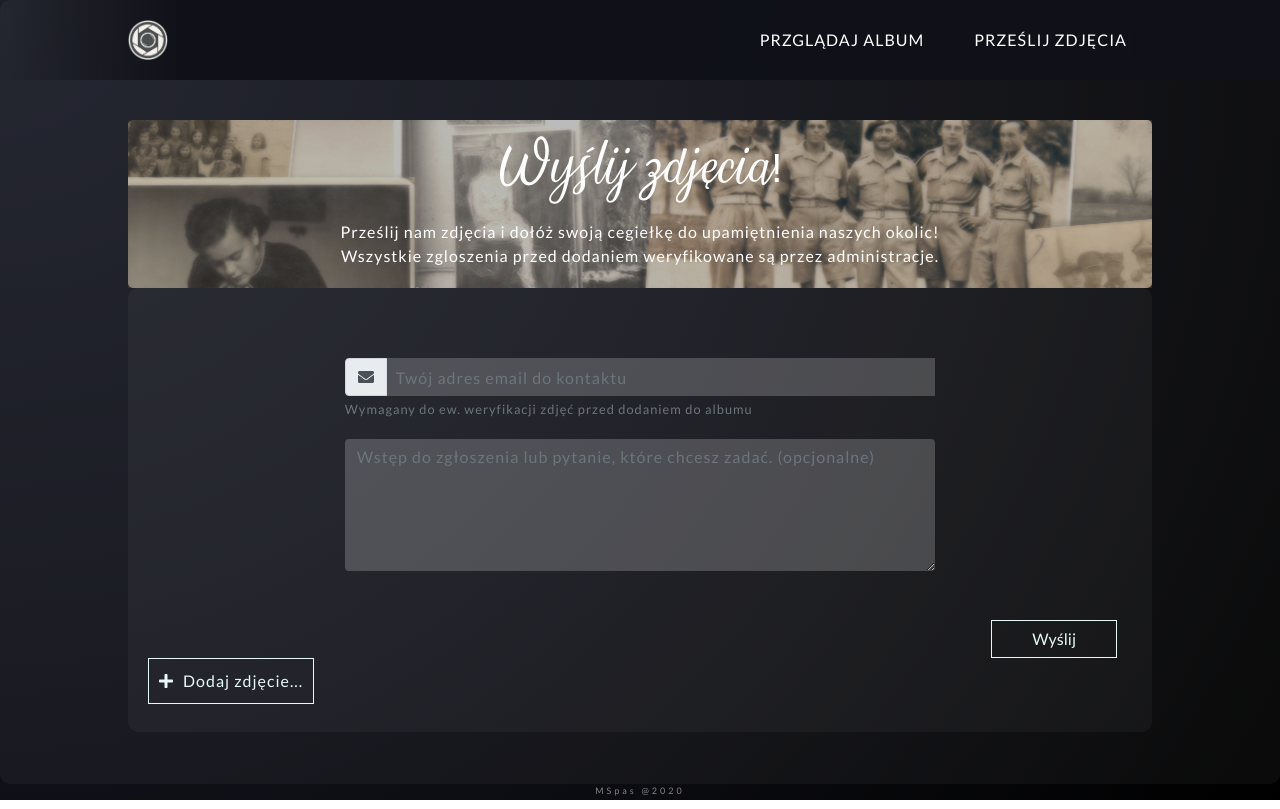
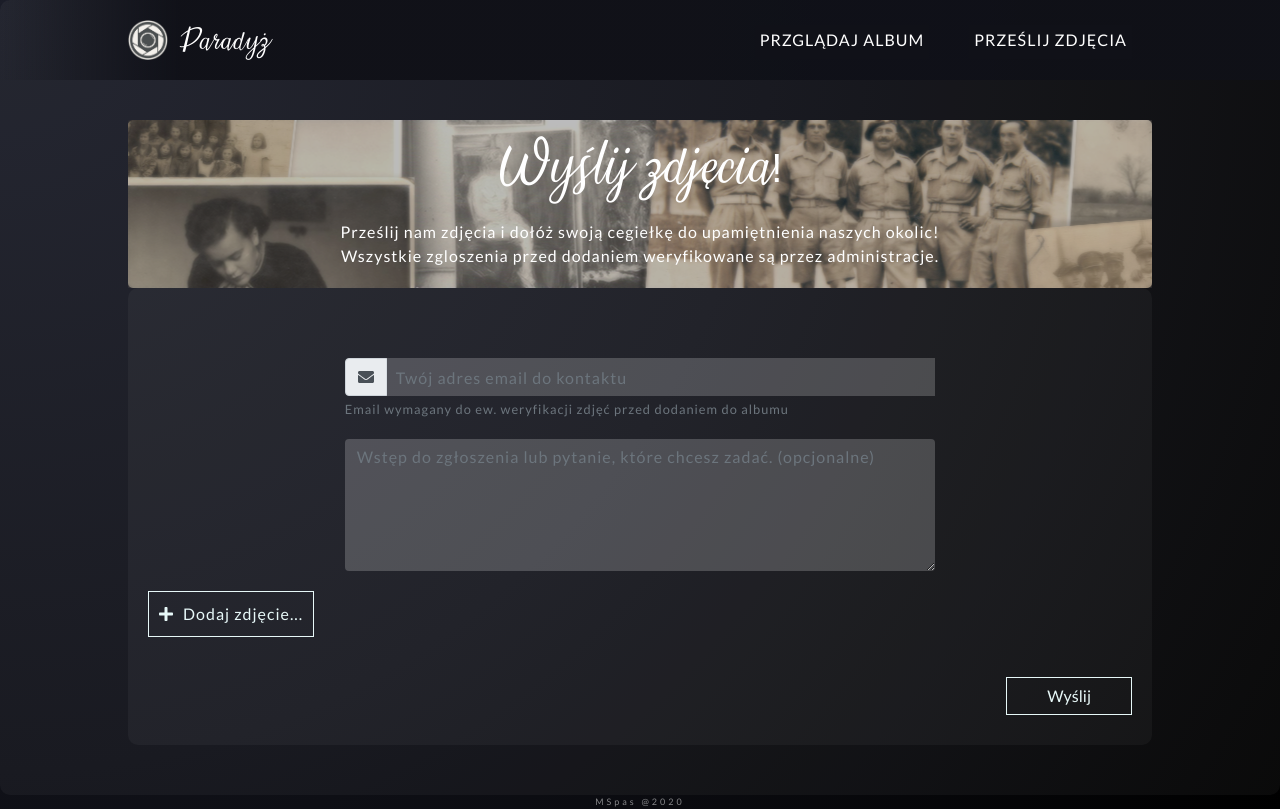
Before and after one commit to mspas/Album, a React (Create React App) app in the folder client/: page /kontakt in a window 1280 px wide. Built offline with nearby package versions, Linux system fonts and the light colour scheme.

Commit message:
fixed bug with hiding navbar when modal opens, fixed bug with validation data when uploading imgs

```diff
--- a/client/src/components/AdminPanel/UploadImages.js
+++ b/client/src/components/AdminPanel/UploadImages.js
@@ -117,9 +117,9 @@ function UploadImages(props) {
         image.alertType = false;
         check = false;
       }
-      setImages(array);
-      return check;
     }
+    setImages(array);
+    return check;
   };
 
   const setUploadResult = (resultArray) => {
--- a/client/src/components/Album/Contact.js
+++ b/client/src/components/Album/Contact.js
@@ -106,7 +106,6 @@ function Contact() {
       if (images.length > 0) check = validateData([...images]);
       resolve(check);
     }).then(() => {
-      console.log("siema", check);
       if (check)
         _auth
           .fetch("/api/send-email", {
@@ -123,7 +122,6 @@ function Contact() {
             setShowError(true);
           });
       else {
-        console.log("siema", check);
         if (mailText.length < 1) {
           if (images.length > 0)
             setError({
@@ -151,9 +149,9 @@ function Contact() {
         image.alertType = false;
         check = false;
       }
+    }
     setImages(array);
     return check;
-    }
   };
 
   return (
@@ -214,7 +212,8 @@ function Contact() {
                   </Form.Control.Feedback>
                 </InputGroup>
                 <Form.Text className="text-muted">
-                  Wymagany do ew. weryfikacji zdjęć przed dodaniem do albumu
+                  Email wymagany do ew. weryfikacji zdjęć przed dodaniem do
+                  albumu
                 </Form.Text>
               </Form.Group>
 
@@ -265,6 +264,7 @@ function Contact() {
             ></Spinner>
           </div>
         )}
+        <div className={styles.imagesListContainer}>
           {images.map((image, index) => {
             return (
               <NewImage
@@ -283,6 +283,7 @@ function Contact() {
           })}
         </div>
       </div>
+    </div>
   );
 }
 
--- a/client/src/components/Album/styles/Contact.module.sass
+++ b/client/src/components/Album/styles/Contact.module.sass
@@ -56,6 +56,8 @@
                     z-index: 0
                     opacity: 1
                     outline: none
+                    @media screen and ( max-width: 355px )
+                        min-width: calc( 100% - 42px ) !important
                 .textInput
                     display: block
                     margin: 0 auto 20px auto
@@ -83,8 +85,15 @@
             position: absolute
             top: -40px
             right: 45%
+        .imagesListContainer
+            margin-bottom: 80px
         .btnSend
-            display: block
-            margin-left: auto
-            margin-right: 15px
-            margin-top: 5%
+            position: absolute
+            bottom: 30px
+            right: 20px
+            @media screen and ( max-width: 450px )
+                position: relative
+                display: block
+                margin-left: auto
+                margin-right: 15px
+                margin-top: 5%
--- a/client/src/components/Album/styles/Home.module.sass
+++ b/client/src/components/Album/styles/Home.module.sass
@@ -69,6 +69,7 @@
                     @media screen and ( max-width: 338px )
                         font-size: 2em
     .welcomeText
+        margin-top: 20px
         padding: 50px 10vw !important
         text-align: justify
         font-size: 1em
--- a/client/src/components/Album/styles/Slide.module.sass
+++ b/client/src/components/Album/styles/Slide.module.sass
@@ -44,7 +44,7 @@
         align-items: center
         justify-content: center
         max-height: calc( 100% - 40px )
-        min-width: 30%
+        min-width: 50%
         @media screen and ( max-width: 800px )
             flex: 1
             max-height: none
--- a/client/src/components/Header.js
+++ b/client/src/components/Header.js
@@ -28,13 +28,16 @@ const Header = (props) => {
           <img src={logo} alt="Logo" />
         </NavLink>
       )}
-      {showHeader ||
-        (props.sticky && <span className={styles.cityTitle}>Paradyż</span>)}
+      {(showHeader || props.sticky) && (
+        <span className={styles.cityTitle}>Paradyż</span>
+      )}
       {(showHeader || props.sticky) && (
         <ul className={styles.menu}>
           <li>
             <NavLink
-              className={showHeader || props.sticky ? styles.link : ""}
+              className={
+                showHeader ? styles.link : `${styles.link} ${styles.hideBehind}`
+              }
               to="/album"
             >
               <span>Przglądaj album</span>
@@ -42,7 +45,9 @@ const Header = (props) => {
           </li>
           <li>
             <NavLink
-              className={showHeader || props.sticky ? styles.link : ""}
+              className={
+                showHeader ? styles.link : `${styles.link} ${styles.hideBehind}`
+              }
               to="/kontakt"
             >
               <span>Prześlij zdjęcia</span>
--- a/client/src/components/Header.module.sass
+++ b/client/src/components/Header.module.sass
@@ -3,16 +3,16 @@
 
 .headerSticky
     position: sticky
-    padding: 25px 10%
+    min-height: 80px
     z-index: 2
 .header
     position: fixed
-    padding: 20px 10%
     z-index: 3
 header
     position: relative
     display: flex
     flex-flow: row wrap
+    padding: 20px 10%
     top: 0
     width: 100%
     background-image: linear-gradient(to right, transparent 0%, #101118f6 14%)
```
Lines whose indentation alone changed are shown as unchanged.
